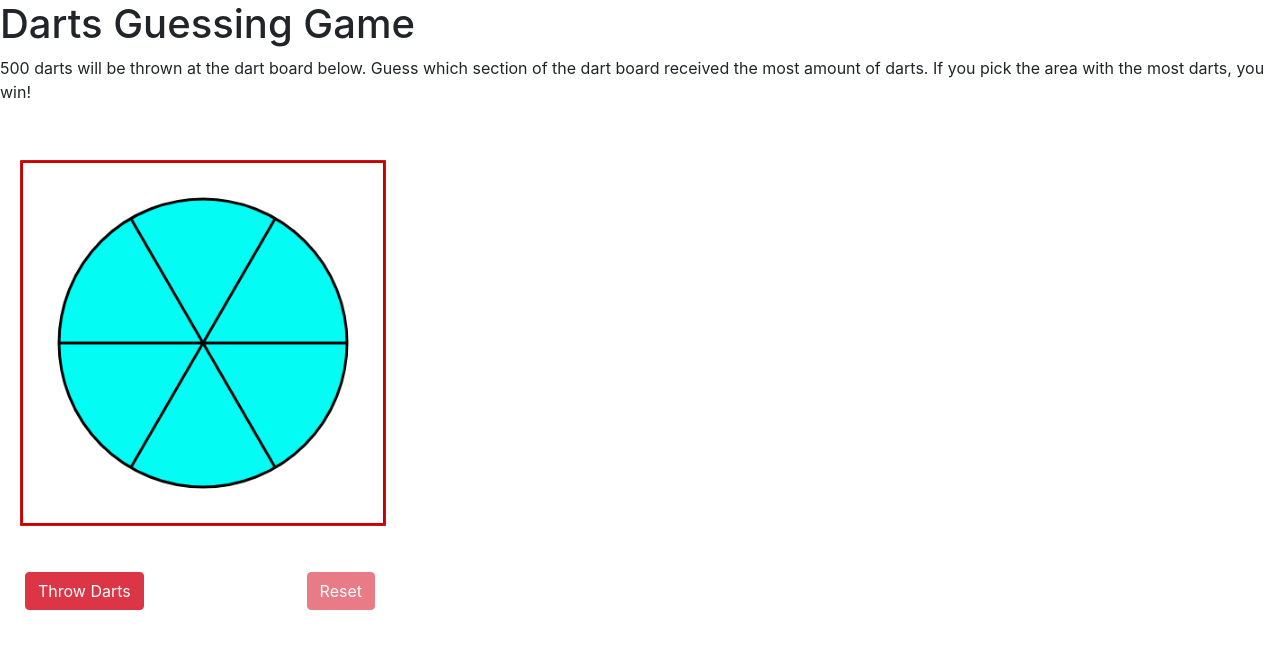
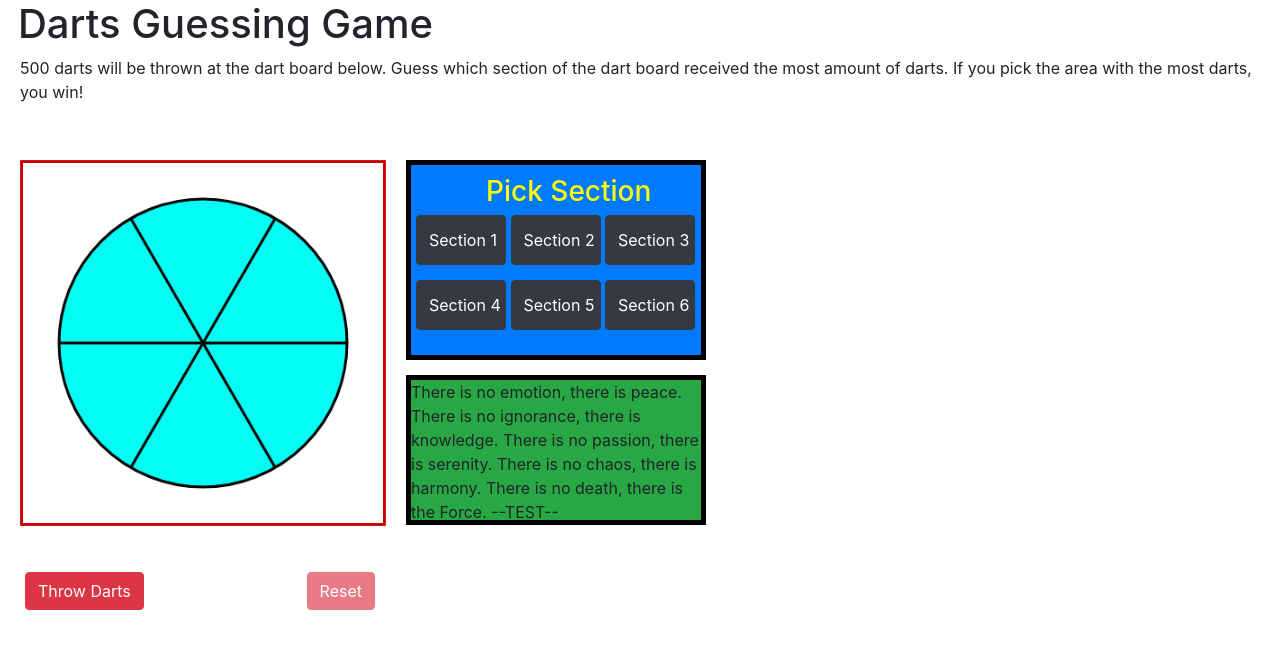
Before and after one commit to mbeierwaltes321/dart-project, a React app: page / in a window 1280 px wide. Shown: the top 648 px of the page. Built offline with nearby package versions, Linux system fonts and the light colour scheme.

Commit message:
Improved internal design of the interface; added skeleton code for the result box

```diff
--- a/src/components/dartHandler.tsx
+++ b/src/components/dartHandler.tsx
@@ -1,6 +1,3 @@
-import React from "react"
-import {useEffect} from "react"
-import { random, inRange, delay } from "lodash";
 import DartBoard from "./dartBoard"
 import Dart from "./Dart";
 import Bluebird from 'bluebird';
--- a/src/components/guessDartBox.tsx
+++ b/src/components/guessDartBox.tsx
@@ -3,7 +3,7 @@ import { get } from "lodash/fp";
 import max from "lodash/max";
 import { stateType } from "./redux/reducers";
 
-const GuessBox: React.FunctionComponent< stateType > = (props) => {
+const GuessBox: React.FunctionComponent<stateType> = (props) => {
 
     const checkIfGreatest = (guess: number) => {
 
@@ -70,7 +70,7 @@ const GuessBox: React.FunctionComponent< stateType > = (props) => {
         style={{
             border: "5px solid black",
             marginTop: "40px",
-            position: "absolute",
+            position: "static",
             width: "300px",
             height: "200px",
             background: "purple"
@@ -81,13 +81,12 @@ const GuessBox: React.FunctionComponent< stateType > = (props) => {
                 width: "290px",
                 height: "40px",
                 paddingTop: "10px",
-                paddingLeft: "120px",
-                paddingRight: "120px",
+                paddingLeft: "75px",
             }}>
 
-                <h3 id="voteSign" style={{color: "yellow"}}>
-                    Vote
-                </h3>
+            <h3 id="voteSign" style={{color: "yellow"}}>
+                Pick Section
+            </h3>
 
         </div>
 
@@ -129,7 +128,6 @@ const GuessBox: React.FunctionComponent< stateType > = (props) => {
 
         </div>
 
-
     </div>
 
 }
--- a/src/components/mainInterface.tsx
+++ b/src/components/mainInterface.tsx
@@ -3,6 +3,7 @@ import { clearBoard, throwDarts } from "./redux/actions";
 import GuessBox from "./guessDartBox";
 import handleDarts from "./dartHandler";
 import { get } from "lodash/fp";
+import ResultBox from './resultBox';
 
 const MainInterface: FunctionComponent<{store: any}> = (props) => {
 
@@ -15,7 +16,7 @@ const MainInterface: FunctionComponent<{store: any}> = (props) => {
 
     // Reveals or hides the guessbox depending on if darts were thrown
     const handleGuessBox = useCallback((reveal: boolean) => {
-        const guessBox = document.getElementById("guessBoardDivider");
+        const guessBox = document.getElementById("guessBoard");
         if (!guessBox) {
             return;
         }
@@ -86,13 +87,15 @@ const MainInterface: FunctionComponent<{store: any}> = (props) => {
 
     return <div>
         {/* TODO - Eventually Redesign to make this title look better */}
-        <h1>Darts Guessing Game</h1>
+        <h1 style={{marginLeft: "18px"}}>Darts Guessing Game</h1>
+        <div style={{marginLeft: "20px"}}>
             <p>
                 500 darts will be thrown at the dart board below. Guess
                 which section of the dart board received the most amount of darts.
                 If you pick the area with the most darts, you win!
             </p>
-        <div style={{ overflowX: "auto", whiteSpace: "nowrap" }}>
+        </div>
+        <div style={{ overflowX: "visible", whiteSpace: "nowrap" }}>
 
             {/* Canvas container for the dartboard and its darts */}
             <div style={{ position:"relative", display: "inline-block" }}>
@@ -115,8 +118,13 @@ const MainInterface: FunctionComponent<{store: any}> = (props) => {
                     }}>
                 </canvas>
             </div>
-            <div id="guessBoardDivider" style={{position: "absolute", display: "inline-block"}} hidden={true}>
+            <div id="resultElements" style={{width:"300px", position: "absolute", display: "inline-block"}}>
+                <div id="guessBoard" style={{position: "static"}} /* hidden={true} */>
                     <GuessBox emptyBoard={props.store.getState().emptyBoard} board={props.store.getState().board}/>
+                </div>
+                <div id="resultBox" style={{position: "static"}} >
+                    <ResultBox emptyBoard={props.store.getState().emptyBoard} board={props.store.getState().board}></ResultBox>
+                </div>
             </div>
         </div>
 
--- /dev/null
+++ b/src/components/resultBox.tsx
@@ -0,0 +1,37 @@
+import React, { FunctionComponent } from "react";
+import { stateType } from "./redux/reducers";
+
+const ResultBox: FunctionComponent<stateType> = (props) => {
+
+    // Will display the correct message depending on whether the user
+    // guessed right or not
+    const displayWinOrLose = (won: boolean) => {
+
+    }
+
+    return <div className="bg-success"
+        style={{
+            position: "absolute",
+            height: "150px",
+            width: "300px",
+            marginBottom: "20px",
+            marginTop: "15px",
+            border: "5px solid black",
+            whiteSpace: "normal"
+        }}>
+
+        <div style={{position: "static"}}>
+            <p>
+                There is no emotion, there is peace.
+                There is no ignorance, there is knowledge.
+                There is no passion, there is serenity.
+                There is no chaos, there is harmony.
+                There is no death, there is the Force. --TEST--
+            </p>
+        </div>
+
+
+    </div>
+}
+
+export default ResultBox;
--- a/src/index.tsx
+++ b/src/index.tsx
@@ -3,4 +3,6 @@ import ReactDOM from "react-dom";
 import App from "./components/App";
 
 //TODO - Rewrite project to work with React-Redux
+// When that is done, rework the file directory to
+// work with components and containers
 ReactDOM.render(<App />, document.getElementById("app"));
```
Lines whose indentation alone changed are shown as unchanged.
